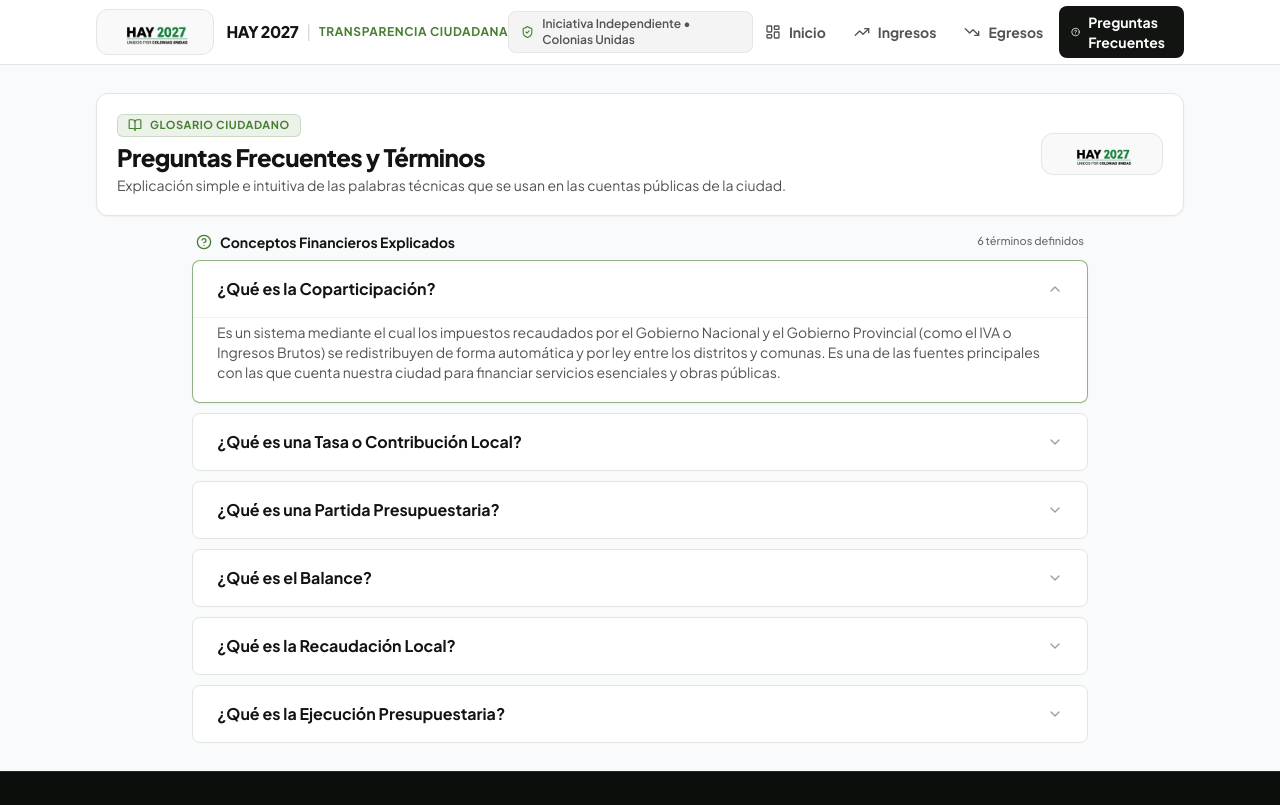
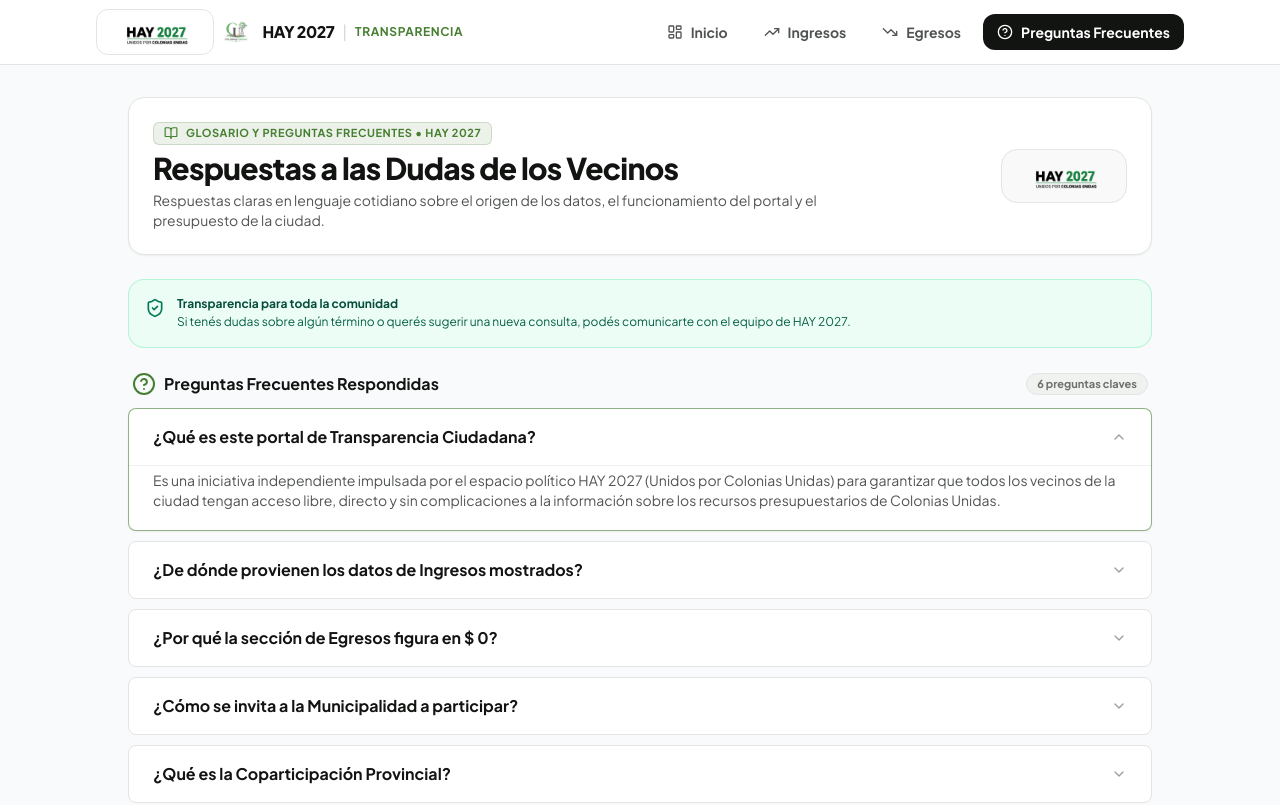
Before and after one commit to ulicseg/ColoniasUnidas, a React (Vite) app: page /faq in a window 1280 px wide. Shown: the top 805 px of the page. Built offline with nearby package versions, Linux system fonts and the light colour scheme.

Commit message:
Actualizar preguntas frecuentes y reestructurar barra de navegación (Navbar) para perfecta alineación

```diff
--- a/src/components/layout/Navbar.tsx
+++ b/src/components/layout/Navbar.tsx
@@ -1,6 +1,6 @@
 import React, { useState } from 'react';
 import { NavLink, Link } from 'react-router-dom';
-import { Menu, X, TrendingUp, TrendingDown, HelpCircle, LayoutDashboard, ShieldCheck } from 'lucide-react';
+import { Menu, X, TrendingUp, TrendingDown, HelpCircle, LayoutDashboard } from 'lucide-react';
 
 export const Navbar: React.FC = () => {
   const [mobileMenuOpen, setMobileMenuOpen] = useState(false);
@@ -13,17 +13,24 @@ export const Navbar: React.FC = () => {
   ];
 
   return (
-    <header className="sticky top-0 z-50 bg-white/95 backdrop-blur-md border-b border-neutral-200">
+    <header className="sticky top-0 z-50 bg-white/95 backdrop-blur-md border-b border-neutral-200 shadow-2xs">
       <div className="max-w-6xl mx-auto px-4 sm:px-6 lg:px-8">
         <div className="flex justify-between h-16 items-center">
 
-          {/* Brand Logo de HAY 2027 e Identidad Ciudadana */}
+          {/* Logo y Marca bien estructurados */}
           <Link to="/" className="flex items-center space-x-3 group shrink-0">
-            <div className="bg-neutral-50 p-1 rounded-xl border border-neutral-200 shadow-2xs group-hover:scale-105 transition-transform">
+            <div className="flex items-center gap-2">
+              <div className="bg-white p-1 rounded-xl border border-neutral-200 shadow-2xs group-hover:scale-105 transition-transform">
+                <img
+                  src="/assets/logo-hay2027.png"
+                  alt="Logo HAY 2027"
+                  className="h-8 sm:h-9 object-contain"
+                />
+              </div>
               <img
-                src="/assets/logo-hay2027.png"
-                alt="Logo HAY 2027"
-                className="h-8 sm:h-9 object-contain"
+                src="/assets/logo-cu.png"
+                alt="Emblema Colonias Unidas"
+                className="h-7 w-7 object-contain opacity-70 hidden sm:block"
               />
             </div>
             <div className="flex items-center gap-2">
@@ -32,19 +39,13 @@ export const Navbar: React.FC = () => {
               </span>
               <span className="text-neutral-300 font-light">|</span>
               <span className="text-xs font-bold text-brand-green tracking-wider uppercase">
-                Transparencia Ciudadana
+                Transparencia
               </span>
             </div>
           </Link>
 
-          {/* Badge de Proyecto Independiente en Desktop */}
-          <div className="hidden lg:flex items-center gap-2 text-xs font-semibold text-neutral-600 bg-neutral-100/80 px-3 py-1 rounded-lg border border-neutral-200/80">
-            <ShieldCheck className="w-4 h-4 text-brand-green" />
-            <span>Iniciativa Independiente • Colonias Unidas</span>
-          </div>
-
-          {/* Desktop Navigation */}
-          <nav className="hidden md:flex items-center space-x-1">
+          {/* Navegación Desktop alineada a la derecha */}
+          <nav className="hidden md:flex items-center space-x-1 sm:space-x-2">
             {navLinks.map((link) => {
               const Icon = link.icon;
               return (
@@ -52,9 +53,9 @@ export const Navbar: React.FC = () => {
                   key={link.to}
                   to={link.to}
                   className={({ isActive }) =>
-                    `flex items-center gap-2 px-3 py-1.5 rounded-lg font-bold text-xs sm:text-sm transition-colors ${
+                    `flex items-center gap-2 px-3.5 py-2 rounded-xl font-bold text-xs sm:text-sm transition-all ${
                       isActive
-                        ? 'bg-neutral-900 text-white'
+                        ? 'bg-neutral-900 text-white shadow-xs'
                         : 'text-neutral-600 hover:text-neutral-900 hover:bg-neutral-100'
                     }`
                   }
@@ -66,7 +67,7 @@ export const Navbar: React.FC = () => {
             })}
           </nav>
 
-          {/* Mobile Hamburger Button */}
+          {/* Botón Menú Hamburguesa en Mobile */}
           <div className="flex md:hidden items-center">
             <button
               onClick={() => setMobileMenuOpen(!mobileMenuOpen)}
@@ -80,12 +81,18 @@ export const Navbar: React.FC = () => {
         </div>
       </div>
 
-      {/* Mobile Navigation Drawer */}
+      {/* Menú Desplegable en Móvil */}
       {mobileMenuOpen && (
-        <div className="md:hidden border-b border-neutral-200 bg-white px-4 pt-2 pb-4 space-y-2 shadow-lg">
-          <p className="text-[10px] font-bold text-neutral-400 uppercase tracking-wider px-3 py-1">
-            Navegación del Portal • HAY 2027
-          </p>
+        <div className="md:hidden border-b border-neutral-200 bg-white px-4 pt-2 pb-4 space-y-2 shadow-lg animate-in fade-in duration-200">
+          <div className="px-3 py-1 border-b border-neutral-100 mb-1 flex items-center justify-between">
+            <span className="text-[10px] font-extrabold text-neutral-400 uppercase tracking-wider">
+              Navegación • HAY 2027
+            </span>
+            <span className="text-[10px] font-bold text-brand-green bg-brand-green/10 px-2 py-0.5 rounded">
+              Transparencia Ciudadana
+            </span>
+          </div>
+
           {navLinks.map((link) => {
             const Icon = link.icon;
             return (
@@ -107,12 +114,12 @@ export const Navbar: React.FC = () => {
             );
           })}
 
-          <div className="pt-3 mt-2 border-t border-neutral-100 flex flex-col items-center gap-1.5 text-center">
-            <span className="text-[11px] font-bold text-neutral-500">Iniciativa Independiente de HAY 2027</span>
+          <div className="pt-3 mt-2 border-t border-neutral-100 flex items-center justify-between text-xs text-neutral-500 font-medium px-2">
+            <span>Iniciativa de HAY 2027</span>
             <img
               src="/assets/logo-hay2027.png"
               alt="HAY 2027"
-              className="h-8 object-contain"
+              className="h-7 object-contain"
             />
           </div>
         </div>
--- a/src/pages/Faq.tsx
+++ b/src/pages/Faq.tsx
@@ -1,83 +1,102 @@
 import React from 'react';
-import { BookOpen, HelpCircle } from 'lucide-react';
+import { BookOpen, HelpCircle, ShieldCheck, AlertTriangle } from 'lucide-react';
 import { Accordion, AccordionItem } from '../components/ui/Accordion';
 
 export const Faq: React.FC = () => {
   const faqItems: AccordionItem[] = [
     {
-      id: 'coparticipacion',
-      question: '¿Qué es la Coparticipación?',
-      answer: 'Es un sistema mediante el cual los impuestos recaudados por el Gobierno Nacional y el Gobierno Provincial (como el IVA o Ingresos Brutos) se redistribuyen de forma automática y por ley entre los distritos y comunas. Es una de las fuentes principales con las que cuenta nuestra ciudad para financiar servicios esenciales y obras públicas.'
+      id: 'iniciativa-portal',
+      question: '¿Qué es este portal de Transparencia Ciudadana?',
+      answer: 'Es una iniciativa independiente impulsada por el espacio político HAY 2027 (Unidos por Colonias Unidas) para garantizar que todos los vecinos de la ciudad tengan acceso libre, directo y sin complicaciones a la información sobre los recursos presupuestarios de Colonias Unidas.'
     },
     {
-      id: 'tasa-local',
-      question: '¿Qué es una Tasa o Contribución Local?',
-      answer: 'Es la contribución económica que pagan los vecinos y comerciantes locales a cambio de un servicio urbano concreto directo por parte de la administración pública. Ejemplos de tasas son la recolección de residuos, el alumbrado público, la limpieza de calles, la inspección de comercios y la desinfección.'
+      id: 'origen-datos-ingresos',
+      question: '¿De dónde provienen los datos de Ingresos mostrados?',
+      answer: 'Los datos de Ingresos provienen de registros públicos y oficiales de la Consulta de Pagos Electrónicos de la Tesorería General de la Provincia del Chaco (Sistema SAFYC 1003508 / CUIT 30670226723), donde constan todas las liquidaciones de Coparticipación y Aportes enviadas a la ciudad durante 2026 ($1.324,5 millones).'
     },
     {
-      id: 'partida-presupuestaria',
-      question: '¿Qué es una Partida Presupuestaria?',
-      answer: 'Es un "monto reservado" con un destino específico. Cuando se aprueba el presupuesto anual, se dividen los fondos en diferentes categorías fijas (o partidas) para asegurar que haya dinero guardado exclusivamente para salud, obras, educación o sueldos, evitando que se use para otros fines no planificados.'
+      id: 'egresos-cero',
+      question: '¿Por qué la sección de Egresos figura en $ 0?',
+      answer: 'Porque los datos provinciales solo registran lo que se le deposita al municipio (Ingresos). El detalle de cómo se gasta luego el dinero dentro de la ciudad requiere la rendición oficial de cuentas por parte de las autoridades municipales de Colonias Unidas. Los montos permanecerán en $0 hasta contar con ese informe feaciente.'
     },
     {
-      id: 'balance',
-      question: '¿Qué es el Balance?',
-      answer: 'Es el resultado de restar todos los gastos (egresos) a todos los recursos que entraron (ingresos) en un período de tiempo determinado. Si la diferencia es positiva, significa que hubo superávit (ahorro positivo). Si es equilibrada, significa que el dinero recaudado fue suficiente para cubrir todos los compromisos asumidos.'
+      id: 'invitacion-municipalidad',
+      question: '¿Cómo se invita a la Municipalidad a participar?',
+      answer: 'El portal es un espacio abierto a la comunidad. Invitamos formalmente a las autoridades de la Municipalidad de Colonias Unidas a sumarse a este proyecto de datos abiertos y compartir sus rendiciones oficiales de gastos para mostrárselas con total claridad a los vecinos.'
     },
     {
-      id: 'recaudacion-local',
-      question: '¿Qué es la Recaudación Local?',
-      answer: 'Es el total del dinero que ingresa a las arcas de la ciudad cobrado directamente dentro de Colonias Unidas. Incluye el pago puntual de las tasas de los vecinos, habilitaciones de comercios, licencias de conducir y derechos de edificación.'
+      id: 'coparticipacion',
+      question: '¿Qué es la Coparticipación Provincial?',
+      answer: 'Es el dinero proveniente de los impuestos recaudados en todo el país y la provincia (como IVA e Ingresos Brutos) que por ley le corresponde recibir a Colonias Unidas todos los meses para pagar sueldos de empleados, mantener servicios públicos y realizar obras.'
     },
     {
-      id: 'ejecucion-presupuestaria',
-      question: '¿Qué es la Ejecución Presupuestaria?',
-      answer: 'Es el seguimiento en tiempo real de cómo se va gastando día a día el presupuesto estimado. Muestra qué porcentaje del dinero planificado para el año ya fue efectivamente invertido en obras concretas, compras de insumos o salarios del personal de servicios comunitarios.'
+      id: 'sitio-oficial-legal',
+      question: '¿Este sitio es la página web oficial del Municipio?',
+      answer: 'No. Este es un monitor presupuestario ciudadano e independiente del espacio político HAY 2027. No constituye la sede electrónica ni representa al Gobierno Municipal de Colonias Unidas.'
     }
   ];
 
   return (
-    <div className="space-y-4 py-1 animate-in fade-in duration-200">
+    <div className="space-y-6 py-2 animate-in fade-in duration-200 max-w-5xl mx-auto px-1 sm:px-0">
 
       {/* Encabezado */}
-      <div className="bg-white rounded-xl p-4 sm:p-5 border border-neutral-200 shadow-sm">
+      <div className="bg-white rounded-2xl p-5 sm:p-6 border border-neutral-200 shadow-sm">
         <div className="flex flex-col sm:flex-row sm:items-center justify-between gap-4">
-          <div>
-            <div className="inline-flex items-center gap-2 text-brand-green bg-brand-green/10 border border-brand-green/20 px-2.5 py-0.5 rounded-md text-[11px] font-bold uppercase tracking-wider mb-1">
+          <div className="space-y-1">
+            <div className="inline-flex items-center gap-2 text-brand-green bg-brand-green/10 border border-brand-green/20 px-2.5 py-0.5 rounded-md text-[11px] font-bold uppercase tracking-wider">
               <BookOpen className="w-3.5 h-3.5" />
-              <span>Glosario Ciudadano</span>
+              <span>Glosario y Preguntas Frecuentes • HAY 2027</span>
             </div>
-            <h1 className="text-xl sm:text-2xl font-black text-neutral-900 tracking-tight">
-              Preguntas Frecuentes y Términos
+            <h1 className="text-xl sm:text-2xl lg:text-3xl font-black text-neutral-900 tracking-tight">
+              Respuestas a las Dudas de los Vecinos
             </h1>
-            <p className="text-xs sm:text-sm text-neutral-600 mt-0.5 max-w-2xl leading-snug">
-              Explicación simple e intuitiva de las palabras técnicas que se usan en las cuentas públicas de la ciudad.
+            <p className="text-xs sm:text-sm text-neutral-600 max-w-2xl leading-relaxed">
+              Respuestas claras en lenguaje cotidiano sobre el origen de los datos, el funcionamiento del portal y el presupuesto de la ciudad.
             </p>
           </div>
 
-          <div className="bg-neutral-50 px-3 py-1 rounded-xl border border-neutral-200 shadow-xs shrink-0 self-start sm:self-center">
+          <div className="bg-neutral-50 p-2 rounded-2xl border border-neutral-200 shadow-xs shrink-0 self-start sm:self-center">
             <img
               src="/assets/logo-hay2027.png"
               alt="HAY 2027"
-              className="h-7 sm:h-8 object-contain"
+              className="h-8 sm:h-9 object-contain"
             />
           </div>
         </div>
       </div>
 
+      {/* Banner Informativo */}
+      <div className="bg-emerald-50 border border-emerald-200/80 rounded-2xl p-4 flex items-start gap-3 text-xs text-emerald-900">
+        <ShieldCheck className="w-5 h-5 text-emerald-700 shrink-0 mt-0.5" />
+        <div className="space-y-0.5">
+          <strong className="font-bold block">Transparencia para toda la comunidad</strong>
+          <p className="text-emerald-800 leading-snug">
+            Si tenés dudas sobre algún término o querés sugerir una nueva consulta, podés comunicarte con el equipo de HAY 2027.
+          </p>
+        </div>
+      </div>
+
       {/* Lista de Acordeón */}
-      <div className="max-w-4xl mx-auto space-y-2">
+      <div className="space-y-3">
         <div className="flex items-center justify-between px-1">
-          <h2 className="font-bold text-neutral-900 text-xs sm:text-sm flex items-center gap-2">
-            <HelpCircle className="w-4 h-4 text-brand-green" />
-            <span>Conceptos Financieros Explicados</span>
+          <h2 className="font-bold text-neutral-900 text-sm sm:text-base flex items-center gap-2">
+            <HelpCircle className="w-4.5 h-4.5 text-brand-green" />
+            <span>Preguntas Frecuentes Respondidas</span>
           </h2>
-          <span className="text-[11px] text-neutral-500 font-medium">6 términos definidos</span>
+          <span className="text-[11px] text-neutral-500 font-bold bg-neutral-100 px-2.5 py-0.5 rounded-full border border-neutral-200">
+            6 preguntas claves
+          </span>
         </div>
 
         <Accordion items={faqItems} />
       </div>
 
+      {/* Nota de Deslinde al Pie */}
+      <div className="bg-white rounded-xl p-3.5 border border-neutral-200/80 text-[11px] text-neutral-500 leading-relaxed flex items-center gap-2">
+        <AlertTriangle className="w-4 h-4 text-amber-500 shrink-0" />
+        <span>Iniciativa de Transparencia Ciudadana del espacio político HAY 2027 • Colonias Unidas</span>
+      </div>
+
     </div>
   );
 };
```
